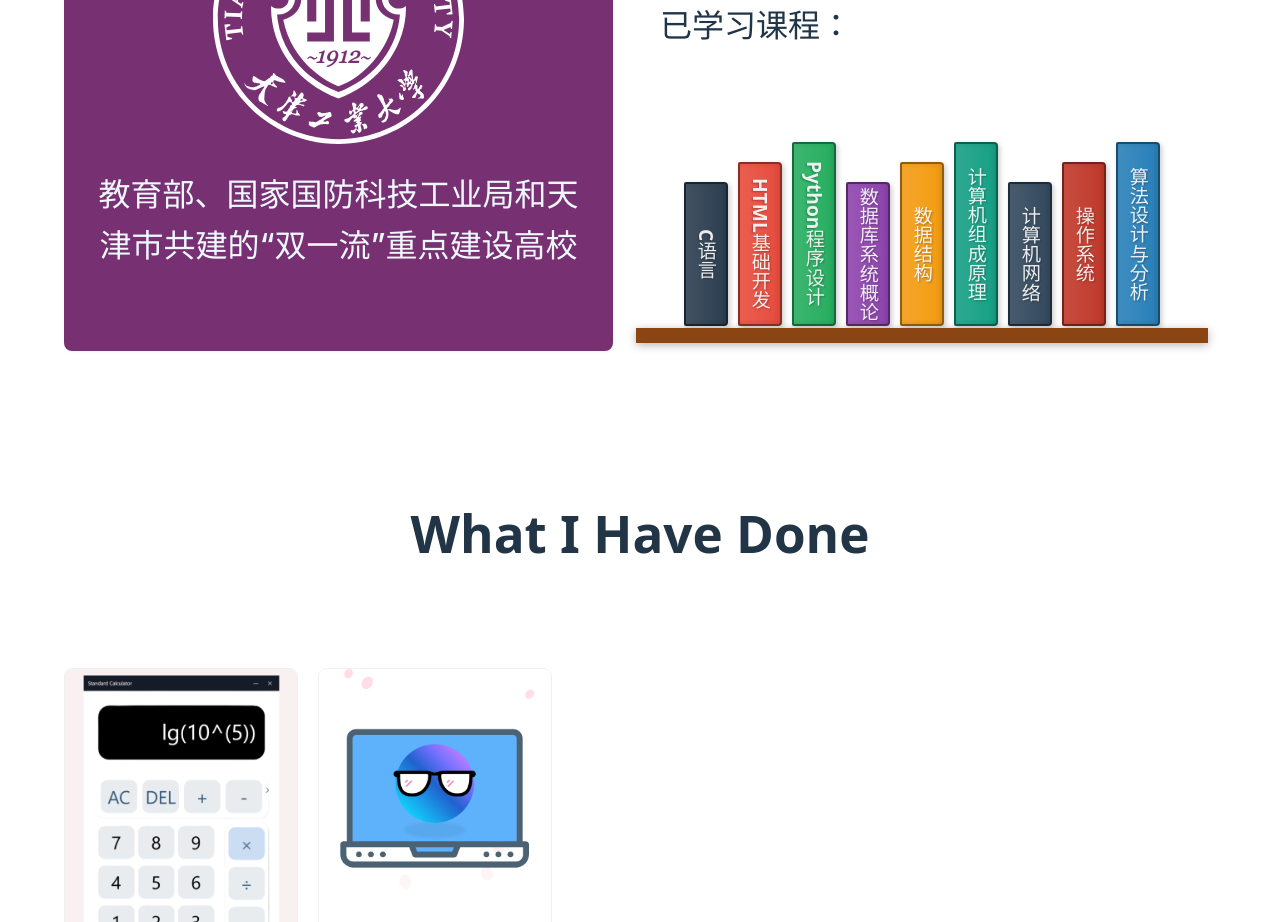
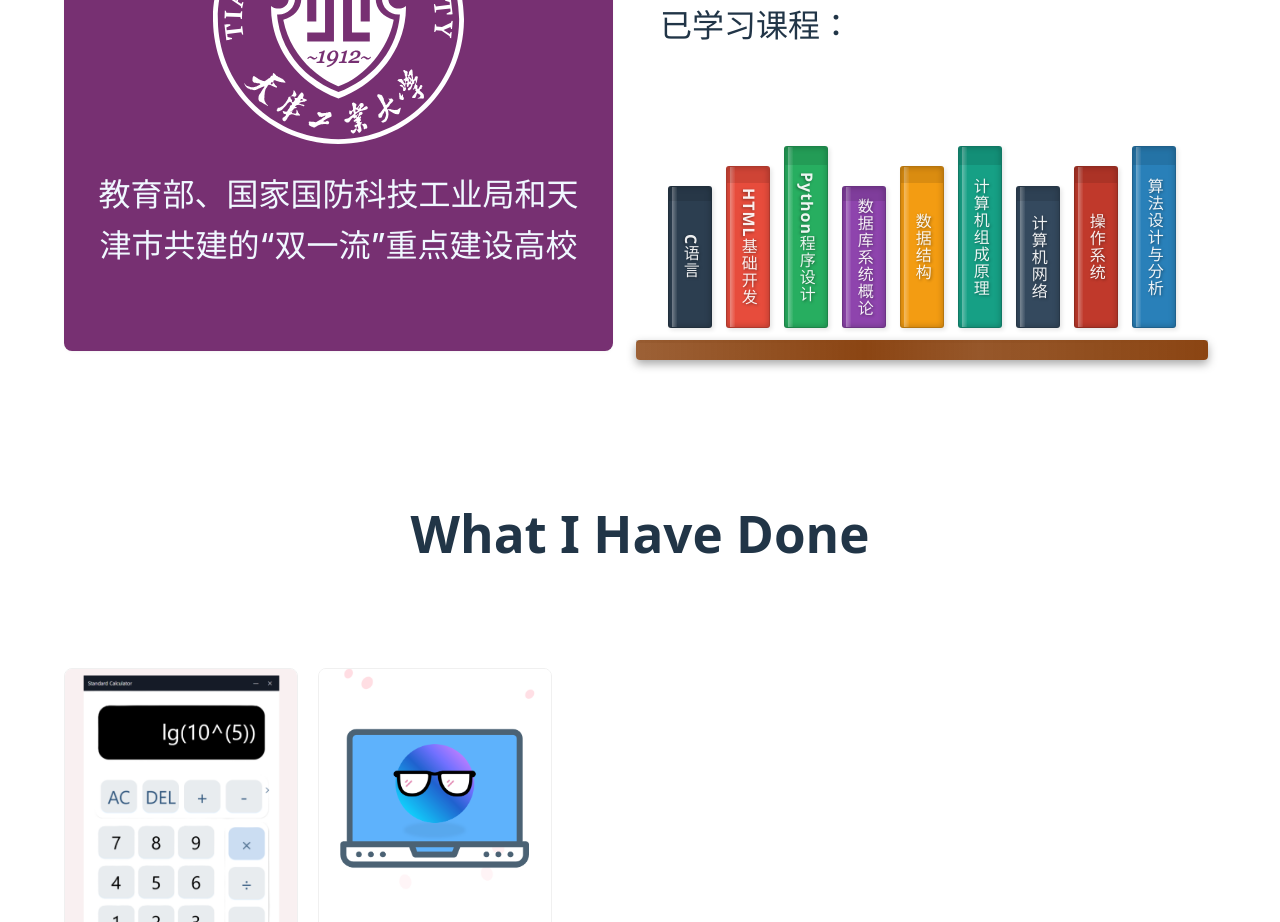
Before and after one commit to aihixi/myweb, a React (Vite) app: page / in a window 1280 px wide. Shown: the part 2220-3142 px from the top of the page. Built offline with nearby package versions, Linux system fonts and the light colour scheme; no server answers.

Commit message:
书架优化

```diff
--- a/src/components/bookshelf/BookShelf.css
+++ b/src/components/bookshelf/BookShelf.css
@@ -1,107 +1,119 @@
 .bookshelf {
   display: flex;
   align-items: flex-end;
+  justify-content: center;
   width: 100%;
+  padding: 24px 32px 12px;
+  border-bottom: 3px solid rgba(0, 0, 0, 0.15);
+  background: transparent;
+  transition: all 0.3s ease;
   position: relative;
-  padding: 20px 48px 2px;
-  border-bottom: 15px solid #8B4513;
-
 }
 
+/* 书架阴影层 */
 .bookshelf::after {
   content: '';
   position: absolute;
-  bottom: -15px;
+  bottom: -20px;
   left: 0;
   right: 0;
-  height: 15px;
+  height: 20px;
   background: linear-gradient(90deg,
-    rgba(139, 69, 19, 0.8) 0%,
-    #8B4513 20%,
-    rgba(139, 69, 19, 0.9) 50%,
-    #8B4513 80%,
-    rgba(139, 69, 19, 0.8) 100%
-  );
-  box-shadow: 0 2px 10px rgba(0, 0, 0, 0.3);
+    rgba(139, 69, 19, 0.85) 0%,
+    #8B4513 40%,
+    rgba(139, 69, 19, 0.9) 60%,
+    #8B4513 100%);
+  box-shadow: 0 4px 10px rgba(0, 0, 0, 0.35);
+  border-radius: 4px;
 }
+
 .books {
   display: flex;
-  align-items: flex-end; /* 底部对齐 */
-  gap: 10px; /* 书本间距 */
+  align-items: flex-end;
+  gap: 14px;
 }
 
 .book {
+  position: relative;
   display: flex;
-  writing-mode: vertical-lr;
   justify-content: center;
   align-items: center;
+  writing-mode: vertical-rl;
+  text-orientation: mixed;
   text-align: center;
-  width: 40px;
-  border: 2px solid rgba(0,0,0,0.4);
+  width: 42px;
+  border-radius: 3px;
+  border: 1.5px solid rgba(0, 0, 0, 0.25);
   box-shadow:
-    2px 2px 5px rgba(0,0,0,0.2),
-    inset -2px 0 5px rgba(0,0,0,0.1);
-  font-size: 1.2rem;
+    inset 0 0 6px rgba(0, 0, 0, 0.25),
+    2px 2px 4px rgba(0,0,0,0.1);  /* 添加初始阴影状态 */
+  color: rgba(255, 255, 255, 0.92);
+  font-size: 0.9rem;
   font-weight: bold;
-  border-radius: 2px 4px 4px 2px;
-  transition: all 0.4s cubic-bezier(0.4, 0, 0.2, 1);
-  color: rgba(255, 255, 255, 0.9);
-  text-shadow: 1px 1px 2px rgba(0,0,0,0.3);
-  position: relative;
+  letter-spacing: 1px;
+  font-family: "Segoe UI", "微软雅黑", sans-serif;
+  transition: all 0.4s ease;
   overflow: hidden;
 }
 
+/* 模拟书脊的高光线 */
 .book::before {
   content: '';
   position: absolute;
   top: 0;
-  left: 0;
-  width: 100%;
+  left: 6%;
+  width: 12%;
   height: 100%;
   background: linear-gradient(
     to right,
-    rgba(255,255,255,0.1) 0%,
-    rgba(255,255,255,0.05) 50%,
-    transparent 100%
+    rgba(255,255,255,0.35) 0%,
+    rgba(255,255,255,0.05) 100%
   );
+  mix-blend-mode: screen;
   pointer-events: none;
 }
 
-.book:hover {
-  transform: translateY(-15px) rotate(-3deg);
-  box-shadow:
-    8px 8px 15px rgba(0,0,0,0.3),
-    inset -2px 0 5px rgba(0,0,0,0.1);
-  z-index: 1;
+/* 书本顶部阴影 */
+.book::after {
+  content: '';
+  position: absolute;
+  top: 0;
+  left: 0;
+  right: 0;
+  height: 10%;
+  background: rgba(0,0,0,0.1);
+  border-radius: 3px 3px 0 0;
 }
 
-.book:hover::after {
-  content: '';
-  position: absolute;
-  bottom: -20px;
-  left: 50%;
-  transform: translateX(-50%);
-  width: 80%;
-  height: 20px;
-  background: rgba(0,0,0,0.1);
-  filter: blur(8px);
-  border-radius: 50%;
+/* 悬浮动效 */
+.book:hover {
+  transform: translateY(-18px) rotate(-2deg);
+  box-shadow:
+    inset 0 0 6px rgba(0, 0, 0, 0.25),
+    4px 4px 8px rgba(0,0,0,0.15),
+    6px 6px 12px rgba(0,0,0,0.2),
+    8px 10px 20px rgba(0,0,0,0.25);
+  z-index: 2;
 }
 
-.books:hover .book:not(:hover) {
-  transform: scale(0.95);
-  opacity: 0.7;
+/* 书名样式 */
+.book-title {
+  padding: 6px;
+  font-size: 16px;
+  text-shadow: 1px 1px 3px rgba(0,0,0,0.4);
 }
 
+/* 响应式调整 */
 @media (max-width: 768px) {
   .bookshelf {
-    padding-left: 24px;
+    padding: 20px 24px 10px;
   }
+
   .books {
-    gap: 6px; /* 书本间距 */
+    gap: 8px;
   }
+
   .book {
-    width: 25px;
-    font-size: 2rem;
+    width: 28px;
   }
 }
--- a/src/components/bookshelf/BookShelf.tsx
+++ b/src/components/bookshelf/BookShelf.tsx
@@ -2,25 +2,35 @@ import React from "react";
 import "./BookShelf.css";
 
 interface BookshelfProps {
-  books?: number; // 书本数量
-  colors?: string[]; // 书本颜色列表
-  bookname?: string; // 书本名称
+  books?: number;
+  colors?: string[];
+  bookname?: string[];
 }
 
 const Bookshelf: React.FC<BookshelfProps> = ({
   books = 9,
   colors = [
-    "#2c3e50", // 深蓝灰
-    "#e74c3c", // 红色
-    "#27ae60", // 绿色
-    "#8e44ad", // 紫色
-    "#f39c12", // 橙色
-    "#16a085", // 青色
-    "#34495e", // 深灰蓝
-    "#c0392b", // 深红
-    "#2980b9"  // 蓝色
+    "#2c3e50",
+    "#e74c3c",
+    "#27ae60",
+    "#8e44ad",
+    "#f39c12",
+    "#16a085",
+    "#34495e",
+    "#c0392b",
+    "#2980b9",
   ],
-  bookname = ["C语言", "HTML基础开发", "Python程序设计", "数据库系统概论", "数据结构", "计算机组成原理", "计算机网络", "操作系统", "算法设计与分析"]
+  bookname = [
+    "C语言",
+    "HTML基础开发",
+    "Python程序设计",
+    "数据库系统概论",
+    "数据结构",
+    "计算机组成原理",
+    "计算机网络",
+    "操作系统",
+    "算法设计与分析",
+  ],
 }) => {
   return (
     <div className="bookshelf">
@@ -30,11 +40,11 @@ const Bookshelf: React.FC<BookshelfProps> = ({
             key={i}
             className="book"
             style={{
-              height: `${140 + (i % 3) * 20}px`, // 高度动态
-              backgroundColor: colors[i % colors.length], // 背景色动态
+              height: `${140 + (i % 3) * 20}px`,
+              backgroundColor: colors[i % colors.length],
             }}
           >
-            {bookname[i % bookname.length]}
+            <span className="book-title">{bookname[i % bookname.length]}</span>
           </div>
         ))}
       </div>
--- a/src/components/weathercard/WeatherCard.css
+++ b/src/components/weathercard/WeatherCard.css
@@ -1,8 +1,8 @@
 #weatherDisplay {
   display: flex;
   flex-direction: column;
-  background: linear-gradient(135deg, #00b4db, #0083b0);
   border-radius: 20px;
+  background: #4a90e2;
   box-shadow: 0 8px 32px rgba(0, 0, 0, 0.1);
   color: white;
   overflow: hidden;
@@ -12,17 +12,7 @@
   -webkit-user-select: none; /* Safari */
   -moz-user-select: none; /* Firefox */
   -ms-user-select: none; /* IE/Edge */
-}
 
-#weatherDisplay::before {
-  content: '';
-  position: absolute;
-  top: 0;
-  left: 0;
-  right: 0;
-  bottom: 0;
-  background: #4a90e2;
-  pointer-events: none;
 }
 
 #weatherDisplay:hover {
--- a/src/views/part6/Part6.css
+++ b/src/views/part6/Part6.css
@@ -40,7 +40,7 @@
 
 .textinput:hover {
   box-shadow: 0 15px 30px rgba(0, 0, 0, 0.15);
-  transform: translateY(-5px);
+  transform: scale(1.02);
 }
 
 .sendbutton {
```
